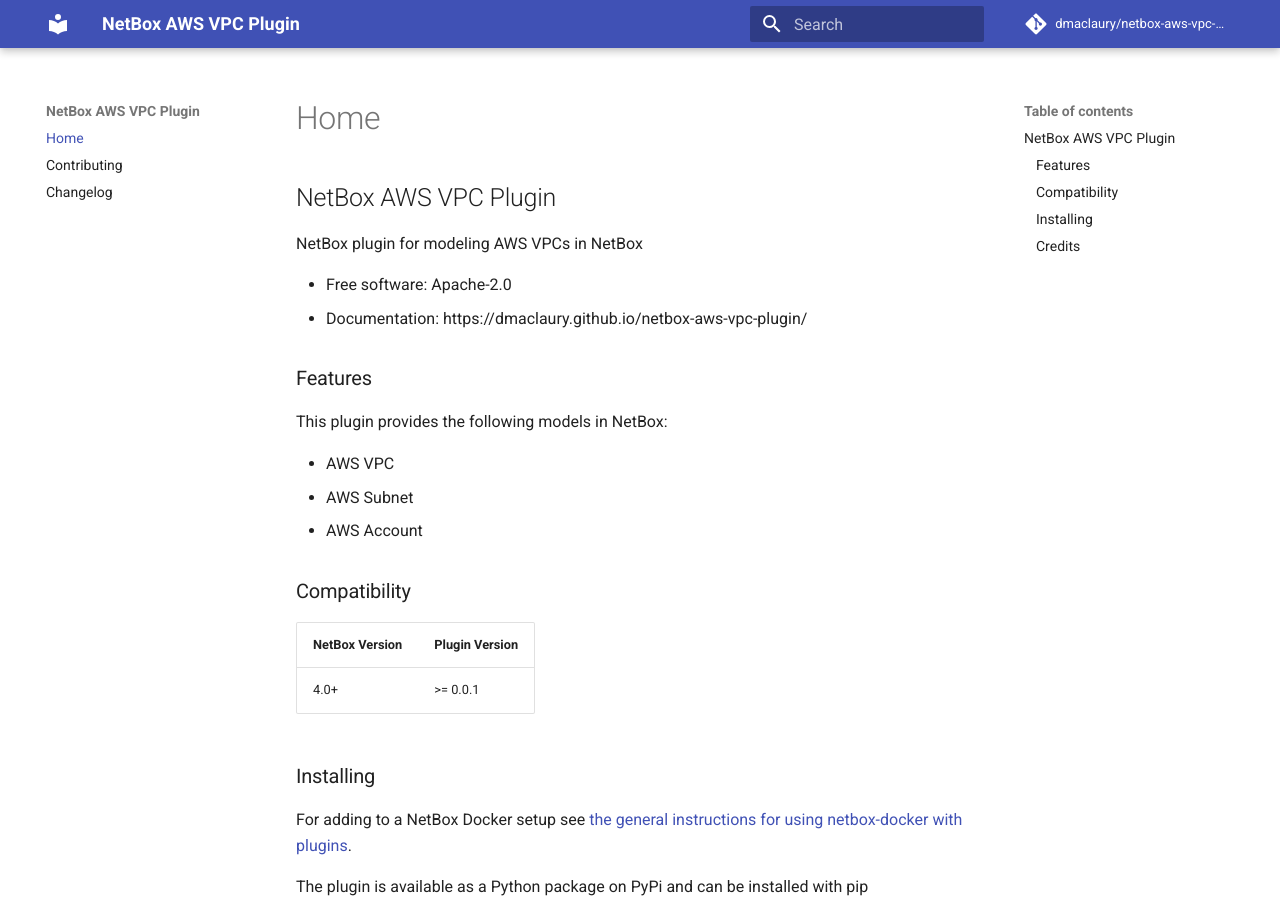
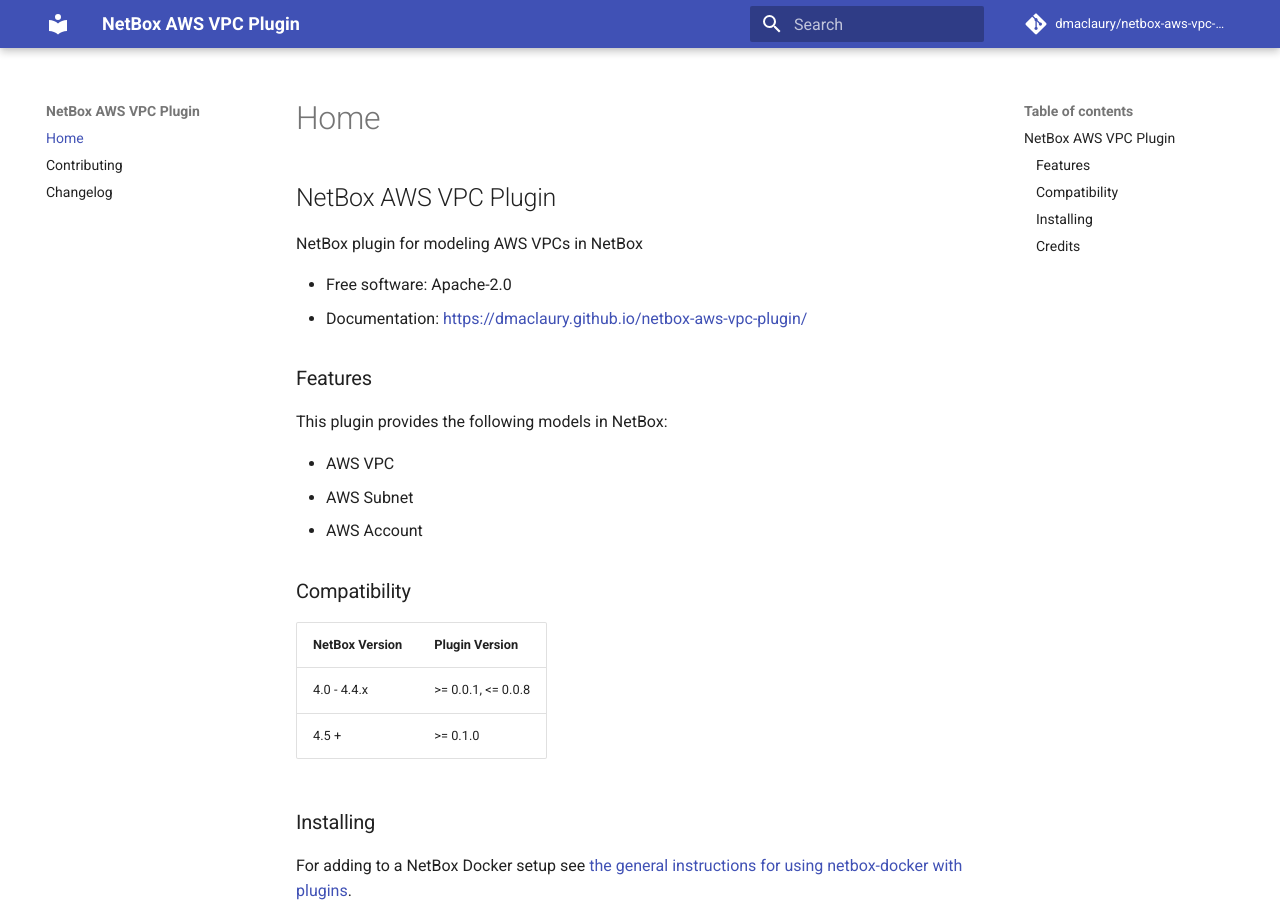
Before and after one commit to dmaclaury/netbox-aws-vpc-plugin, an MkDocs documentation site: the page built from docs/index.md, in a window 1280 px wide and 900 px high. Built offline with MkDocs 1.6.1 and Material for MkDocs 9.7.7, drawn with Linux system fonts in a browser that asks for light colours; comment, search, counter and statistics services are not loaded.

````diff
--- a/.devcontainer/README.md
+++ b/.devcontainer/README.md
@@ -13,7 +13,7 @@ Much of this devcontainer was originally sourced from <https://github.com/bonzo8
 
 3. **NetBox auto-starts**: After setup completes, NetBox will automatically start in the background
 
-4. **Access NetBox**: Open http://localhost:8000 in your browser (may take a moment to be ready)
+4. **Access NetBox**: Open <http://localhost:8000> in your browser (may take a moment to be ready)
    - Username: `admin`
    - Password: `admin`
 
@@ -21,19 +21,19 @@ Much of this devcontainer was originally sourced from <https://github.com/bonzo8
 
 ### NetBox Version
 
-You can specify which NetBox Docker image version to use by setting the `NETBOX_VERSION` environment variable:
+You can specify which NetBox Docker image version to use by setting the `NETBOX_VERSION` environment variable
+(this version is an example, and may no longer be compatible):
 
 ```bash
 # Set in your shell before opening the devcontainer
-export NETBOX_VERSION=v4.1-3.3.0
+export NETBOX_VERSION=v4.5-3.4.2
 ```
 
 Or modify the `NETBOX_VERSION` value in `.devcontainer/devcontainer.json`.
 
 Available image tags:
+
 - `latest` (default) - Latest stable NetBox release
-- `v4.1-3.3.0` - NetBox v4.1 with NetBox Docker v3.3.0
-- `v4.0-3.3.0` - NetBox v4.0 with NetBox Docker v3.3.0
 - `snapshot` - Latest development version
 - See [Docker Hub](https://hub.docker.com/r/netboxcommunity/netbox/tags) for all available tags
 
@@ -53,17 +54,21 @@ The devcontainer supports these environment variables (set in `.env` or your she
   - Must be 50+ characters for production use
 
 #### **Database Configuration**
+
 - `DB_HOST`: PostgreSQL server hostname (default: `postgres`)
 - `DB_NAME`: Database name (default: `netbox`)
 - `DB_USER`: Database username (default: `netbox`)
 - `DB_PASSWORD`: Database password (default: `netbox`)
 
 #### **Redis Configuration**
+
 - `REDIS_HOST`: Redis server hostname (default: `redis`)
 - `REDIS_PASSWORD`: Redis password (default: empty)
 
 #### **Superuser Configuration**
+
 These control the automatic creation of the admin user:
+
 - `SUPERUSER_NAME`: Admin username (default: `admin`)
 - `SUPERUSER_EMAIL`: Admin email (default: `admin@example.com`)
 - `SUPERUSER_PASSWORD`: Admin password (default: `admin`)
@@ -72,6 +77,7 @@ These control the automatic creation of the admin user:
 #### **Using Environment Variables**
 
 **Option 1: Create .env file** (recommended for persistent settings):
+
 ```bash
 # Copy the example and customize
 cp .devcontainer/.env.example .devcontainer/.env
@@ -79,18 +85,20 @@ cp .devcontainer/.env.example .devcontainer/.env
 ```
 
 **Option 2: Set in shell** (for temporary changes):
+
 ```bash
-export NETBOX_VERSION=v4.1-3.3.0
+export NETBOX_VERSION=v4.5-3.4.2
 export DB_PASSWORD=mypassword
 # Then open the devcontainer
 ```
 
 **Option 3: VS Code settings** (per-workspace):
+
 ```json
 // In .vscode/settings.json
 {
     "terminal.integrated.env.linux": {
-        "NETBOX_VERSION": "v4.1-3.3.0",
+        "NETBOX_VERSION": "v4.5-3.4.2",
         "DEBUG": "False"
     }
 }
@@ -111,6 +119,7 @@ See the "Extra NetBox Configuration" section below for details.
 The setup script creates these convenient aliases:
 
 **NetBox Management:**
+
 - `netbox-start`: Start NetBox in background
 - `netbox-run`: Start NetBox in foreground (for debugging)
 - `netbox-stop`: Stop background NetBox server
@@ -122,6 +131,7 @@ The setup script creates these convenient aliases:
 - `netbox-manage`: Run Django management commands
 
 **Development:**
+
 - `netbox-test`: Run plugin tests
 - `plugin-install`: Reinstall plugin in development mode
 - `ruff-check`: Check code with Ruff
@@ -161,10 +171,12 @@ The development environment includes:
 ## 🐛 Troubleshooting
 
 ### Container won't start
+
 - Ensure Docker is running
 - Try rebuilding the container: `Ctrl+Shift+P` → "Dev Containers: Rebuild Container"
 
 ### NetBox won't start
+
 - Check if PostgreSQL and Redis are running: `docker-compose ps`
 - View logs: `docker-compose logs postgres redis devcontainer`
 - Check NetBox logs: `netbox-logs`
@@ -172,26 +184,33 @@ The development environment includes:
 - Try restarting: `netbox-restart`
 
 ### Migration errors
+
 If you see import errors during database migration:
+
 - The setup script adds plugin configuration directly to NetBox's main configuration
 - If migration fails, try rebuilding the container: `Ctrl+Shift+P` → "Dev Containers: Rebuild Container"
 - Check that plugin configuration was added: `cat /etc/netbox/config/configuration.py | grep aws_vpc`
 
 ### SECRET_KEY errors
+
 If you see "SECRET_KEY must be at least 50 characters" error:
+
 - The devcontainer sets a development SECRET_KEY automatically
 - If the error persists, rebuild the container: `Ctrl+Shift+P` → "Dev Containers: Rebuild Container"
 - The SECRET_KEY is set in both `devcontainer.json` and `docker-compose.yml`
 
 ### Plugin not loading
+
 - Ensure the plugin is installed: `uv pip install -e .` or `plugin-install`
 - Check if plugin configuration exists: `cat /etc/netbox/config/configuration.py | grep aws_vpc`
 - Restart NetBox server: `netbox-restart` or `netbox-reload`
 
 ### Database issues
+
 - Reset database: Stop services, run `docker-compose down -v`, then restart
 
 ### Permission issues
+
 - The devcontainer runs as root to avoid permission issues
 - Plugin files should be accessible from `/workspaces/netbox-aws-vpc-plugin`
 
@@ -202,7 +221,9 @@ If you see "SECRET_KEY must be at least 50 characters" error:
 You can extend the development environment by adding optional configuration files to the `.devcontainer` folder:
 
 #### Extra Python Packages
+
 Create `.devcontainer/extra-requirements.txt` to install additional Python packages:
+
 ```txt
 netbox-secrets>=1.9.0
 netbox-topology-views>=3.8.0
@@ -210,7 +231,9 @@ django-debug-toolbar>=4.0.0
 ```
 
 #### Extra NetBox Plugins
+
 Create `.devcontainer/extra-plugins.py` to add additional NetBox plugins:
+
 ```python
 # Add additional plugins to the PLUGINS list
 PLUGINS.extend([
@@ -227,7 +250,9 @@ PLUGINS_CONFIG.update({
 ```
 
 #### Extra NetBox Configuration
+
 Create `.devcontainer/extra-configuration.py` to add custom NetBox settings:
+
 ```python
 # Custom time zone
 TIME_ZONE = 'America/New_York'
@@ -246,10 +271,12 @@ LOGGING = {
 **Example files** are provided with `.example` extensions that you can copy and customize.
 
 ### Legacy Configuration Methods
+
 - Plugin configuration is in `/etc/netbox/config/plugins.py`
 - Main NetBox config is in `/etc/netbox/config/configuration.py`
 
 ### VS Code extensions
+
 Add extensions to the `customizations.vscode.extensions` array in `devcontainer.json`.
 
 ## 🏗️ Using Official NetBox Docker
--- a/README.md
+++ b/README.md
@@ -3,7 +3,7 @@
 NetBox plugin for modeling AWS VPCs in NetBox
 
 * Free software: Apache-2.0
-* Documentation: https://dmaclaury.github.io/netbox-aws-vpc-plugin/
+* Documentation: <https://dmaclaury.github.io/netbox-aws-vpc-plugin/>
 
 ## Features
 
@@ -15,9 +15,10 @@ This plugin provides the following models in NetBox:
 
 ## Compatibility
 
-| NetBox Version | Plugin Version |
-|----------------|----------------|
-|     4.0+       |    >= 0.0.1    |
+| NetBox Version |   Plugin Version   |
+|----------------|--------------------|
+|  4.0 - 4.4.x   | >= 0.0.1, <= 0.0.8 |
+|      4.5 +     |       >= 0.1.0     |
 
 ## Installing
 
--- a/netbox_aws_vpc_plugin/__init__.py
+++ b/netbox_aws_vpc_plugin/__init__.py
@@ -2,7 +2,7 @@
 
 __author__ = """Daniel MacLaury"""
 __email__ = "daniel@danielmaclaury.com"
-__version__ = "0.0.8"
+__version__ = "0.1.0"
 
 
 import importlib.metadata
@@ -16,7 +16,7 @@ class AWSVPCConfig(PluginConfig):
     description = "NetBox plugin for modeling AWS VPCs in NetBox"
     version = importlib.metadata.version("netbox-aws-vpc-plugin")
     base_url = "aws-vpc"
-    min_version = "4.0.0"
+    min_version = "4.5.0"
     author = __author__
     author_email = __email__
 
````
Also changed, not shown: other parts of .devcontainer/README.md (+2 -1 lines), CHANGELOG.md (+6 -0 lines), pyproject.toml (+5 -5 lines), 4 other files.
